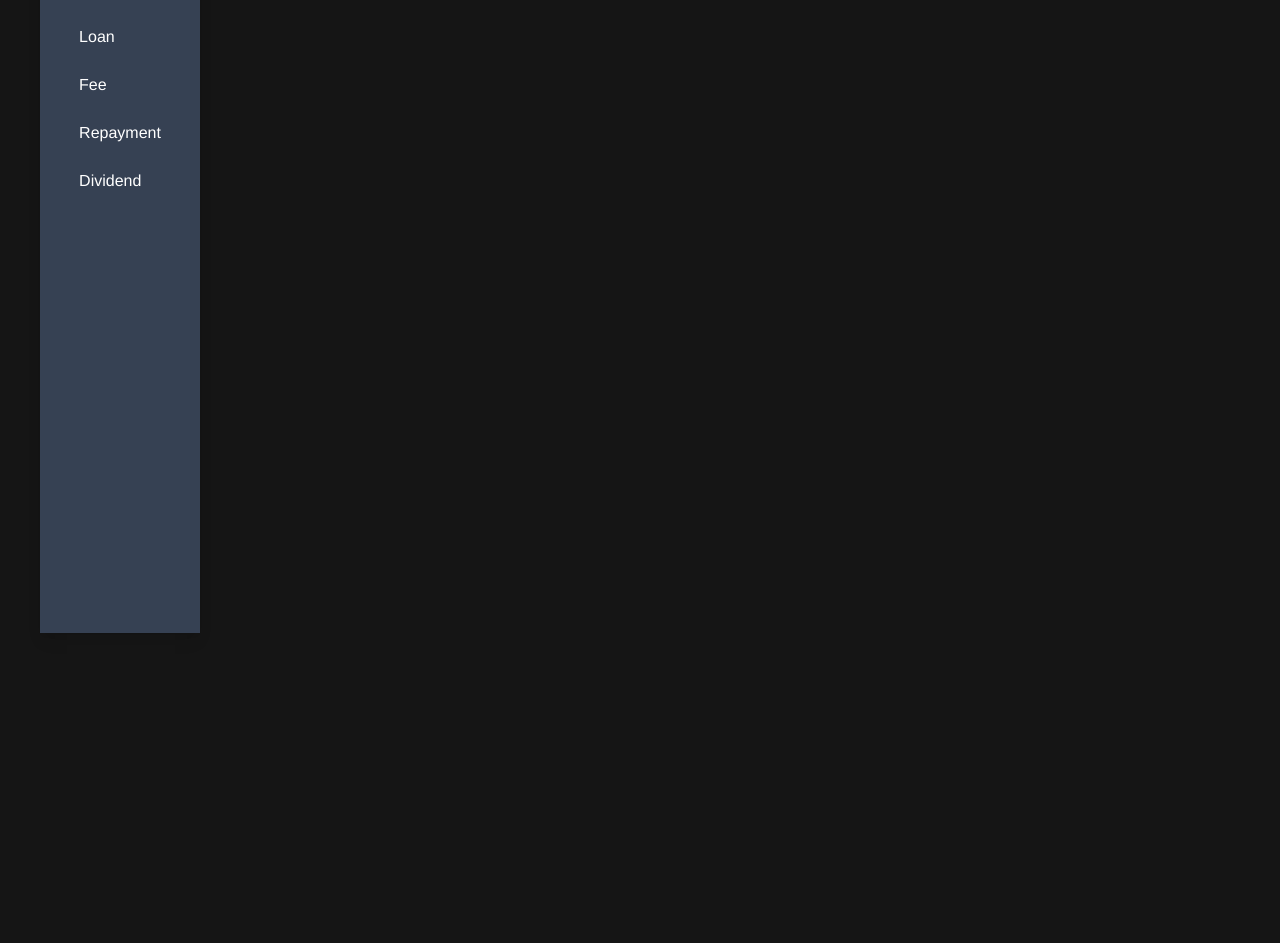
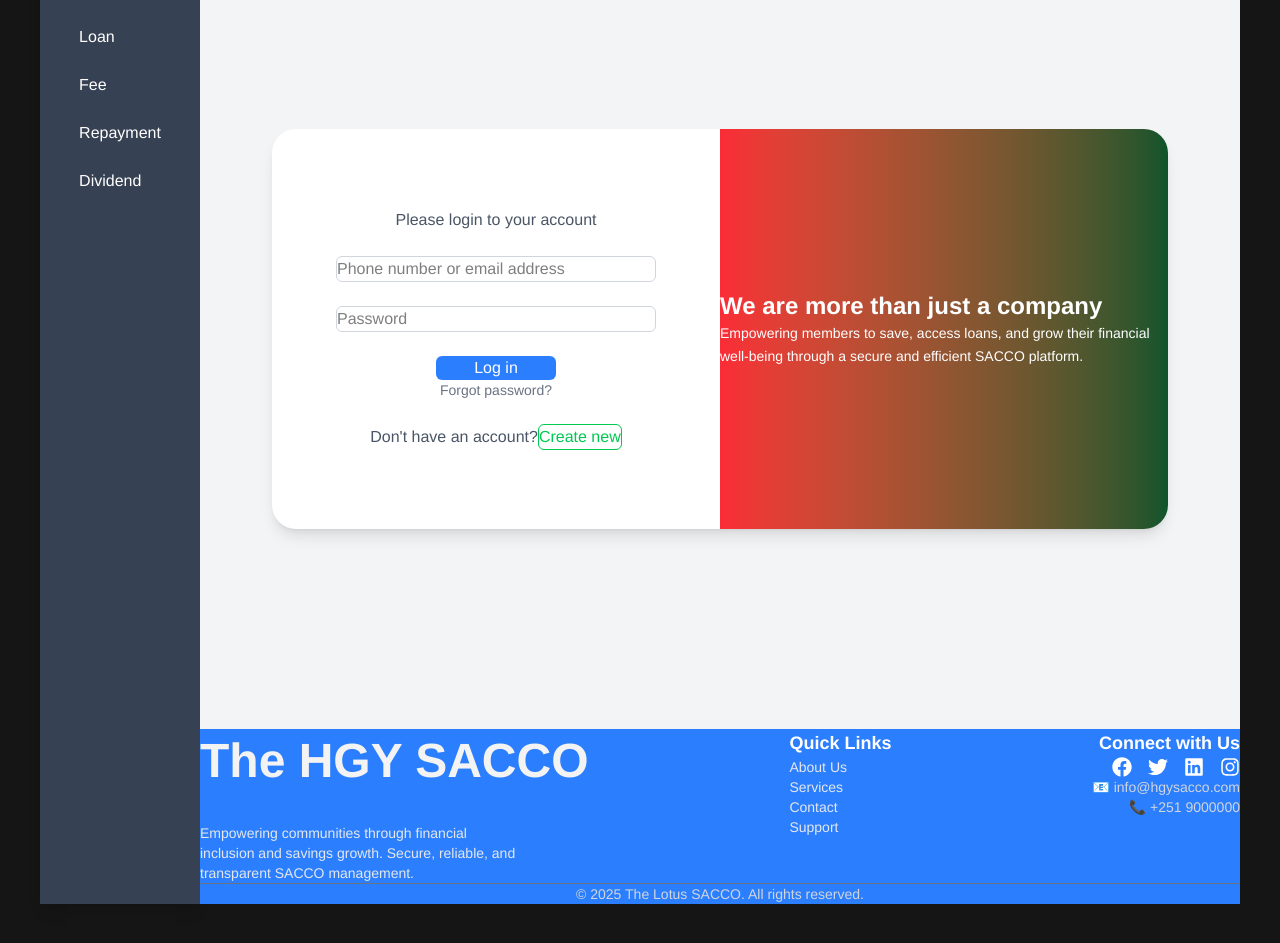
Before and after one commit to Yeshiwas21/SACCO, a React (Vite) app in the folder frontend/: page / in a window 1280 px wide. Shown: the part 207-1150 px from the top of the page. Before the commit the page ends 880 px from the top, so only its background shows below. Built offline with nearby package versions, Linux system fonts and the light colour scheme.

Commit message:
Footer and login page added

```diff
--- a/frontend/package.json
+++ b/frontend/package.json
@@ -14,6 +14,7 @@
     "lucide-react": "^0.548.0",
     "react": "^19.1.1",
     "react-dom": "^19.1.1",
+    "react-icons": "^5.5.0",
     "tailwindcss": "^4.1.15"
   },
   "devDependencies": {
--- a/frontend/src/App.jsx
+++ b/frontend/src/App.jsx
@@ -1,6 +1,8 @@
 import React from "react";
 import Navbar from "./components/Navbar";
 import Sidebar from "./components/Sidebar";
+import Login from "./pages/Login";
+import Footer from "./components/Footer";
 
 function App() {
   return (
@@ -11,6 +13,8 @@ function App() {
         <h1 className="text-2xl font-bold text-white text-center">
   Welcome to SACCO System
 </h1>
+        <Login/>
+        <Footer />
 
       </main>
     </div>
--- a/frontend/src/components/Footer.jsx
+++ b/frontend/src/components/Footer.jsx
@@ -1,11 +1,53 @@
-import React from 'react'
+import React from "react";
+import { FaFacebook, FaTwitter, FaLinkedin, FaInstagram } from "react-icons/fa";
 
-function Footer() {
+const Footer = () => {
   return (
-    <div>
-      <h1>Footer</h1>
-    </div>
-  )
-}
+    <footer className="bg-blue-500 w-full text-white py-8 px-6">
+      <div className="max-w-6xl mx-auto flex flex-col md:flex-row justify-between items-center md:items-start gap-6">
 
-export default Footer
+        {/* Left Section - Logo & Info */}
+        <div className="text-center md:text-left">
+          <h2 className="text-2xl font-bold mb-2">The HGY SACCO</h2>
+          <p className="text-gray-200 text-sm max-w-xs">
+            Empowering communities through financial inclusion and savings growth.
+            Secure, reliable, and transparent SACCO management.
+          </p>
+        </div>
+
+        {/* Center Section - Quick Links */}
+        <div className="text-center md:text-left">
+          <h3 className="text-lg font-semibold mb-3">Quick Links</h3>
+          <ul className="space-y-2 text-sm text-gray-200">
+            <li><a href="/about" className="hover:text-white">About Us</a></li>
+            <li><a href="/services" className="hover:text-white">Services</a></li>
+            <li><a href="/contact" className="hover:text-white">Contact</a></li>
+            <li><a href="/support" className="hover:text-white">Support</a></li>
+          </ul>
+        </div>
+
+        {/* Right Section - Social & Contact */}
+        <div className="text-center md:text-right">
+          <h3 className="text-lg font-semibold mb-3">Connect with Us</h3>
+          <div className="flex justify-center md:justify-end gap-4 mb-2">
+            <a href="#" className="hover:text-gray-300"><FaFacebook size={20} /></a>
+            <a href="#" className="hover:text-gray-300"><FaTwitter size={20} /></a>
+            <a href="#" className="hover:text-gray-300"><FaLinkedin size={20} /></a>
+            <a href="#" className="hover:text-gray-300"><FaInstagram size={20} /></a>
+          </div>
+          <p className="text-gray-300 text-sm">
+            📧 info@hgysacco.com
+            <br />📞 +251 9000000
+          </p>
+        </div>
+      </div>
+
+      {/* Bottom Line */}
+      <div className="border-t border-gray-500 mt-6 pt-4 text-center text-gray-300 text-sm">
+        © {new Date().getFullYear()} The Lotus SACCO. All rights reserved.
+      </div>
+    </footer>
+  );
+};
+
+export default Footer;
--- a/frontend/src/components/Sidebar.jsx
+++ b/frontend/src/components/Sidebar.jsx
@@ -11,7 +11,7 @@ import {
 
 const Sidebar = () => {
   return (
-    <div className="h-screen w-40 bg-gray-700 text-white items-center h2-24 flex flex-col shadow-lg p-6">
+    <div className="h-auto w-40 bg-gray-700 text-white items-center h2-24 flex flex-col shadow-lg   p-6">
       <br />
       <br />
       {/*<h1 className="text-3xl font-bold text-green-500 mb-12">SACCO System</h1>*/}
--- a/frontend/src/pages/Login.jsx
+++ b/frontend/src/pages/Login.jsx
@@ -1,11 +1,73 @@
-import React from 'react'
+import React from "react";
 
-function Login() {
+const Login = () => {
   return (
-    <div>
-      <h1>Login</h1>
-    </div>
-  )
-}
+    <section className="min-h-screen flex items-center justify-center bg-gray-100 px-4min-h-screen  relative ">
+      <div className="flex flex-col md:flex-row w-full max-w-4xl bg-white rounded-3xl shadow-lg overflow-hidden h-100 border-black-600">
 
-export default Login
+        {/* Left Side (Form) */}
+        <div className="md:w-1/2 p-8 md:p-12 flex flex-col justify-center space-y-[-7px]">
+          <form className="text-center space-y-4">
+            <p className="text-gray-600">Please login to your account</p>
+<br />
+            <div className="gap-5">
+              <input
+                type="email"
+                id="username"
+                placeholder="Phone number or email address"
+                className="w-80 px-4 gap-5 py-2 border border-gray-300 rounded-md focus:ring-2 focus:ring-green-400 outline-none"
+              />
+              </div>
+              <br />
+              <div><input
+                type="password"
+                id="password"
+                placeholder="Password"
+                className="w-80 px-4 py-2 border border-gray-300 rounded-md focus:ring-2 focus:ring-green-400 outline-none placeholder-normal"
+              />
+              </div>
+            <br />
+            <div className="gap-5">
+              <button
+                type="button"
+                className="w-30 bg-blue-500 text-white py-2 rounded-md hover:bg-green-500 transition"
+              >
+                Log in
+              </button>
+              <a href="#" className=" flex-col gap-5 block text-sm text-gray-500 hover:text-green-500">
+                Forgot password?
+              </a>
+            </div>
+            <br />
+
+            <div className="flex justify-center items-center space-x-2">
+              <p className="text-gray-600">Don't have an account?</p>
+              <button
+                type="button"
+                className="border border-green-500 text-green-500 px-4 py-1 rounded-md hover:bg-green-500 hover:text-white transition"
+              >
+                Create new
+              </button>
+            </div>
+          </form>
+        </div>
+
+        {/* Right Side (Info) */}
+        <div className="md:w-1/2 bg-gradient-to-r from-red-500 to-green-900 text-white flex items-center justify-center p-10">
+          <div>
+            <h4 className="text-2xl font-semibold mb-4">
+              We are more than just a company
+            </h4>
+            <p className="text-sm leading-relaxed">
+              Empowering members to save, access loans, and grow their
+              financial well-being through a secure and efficient SACCO platform.
+            </p>
+          </div>
+        </div>
+
+      </div>
+    </section>
+  );
+};
+
+export default Login;
```
Also changed, not shown: 1 other file (tests, documents, lock files or other folders).
